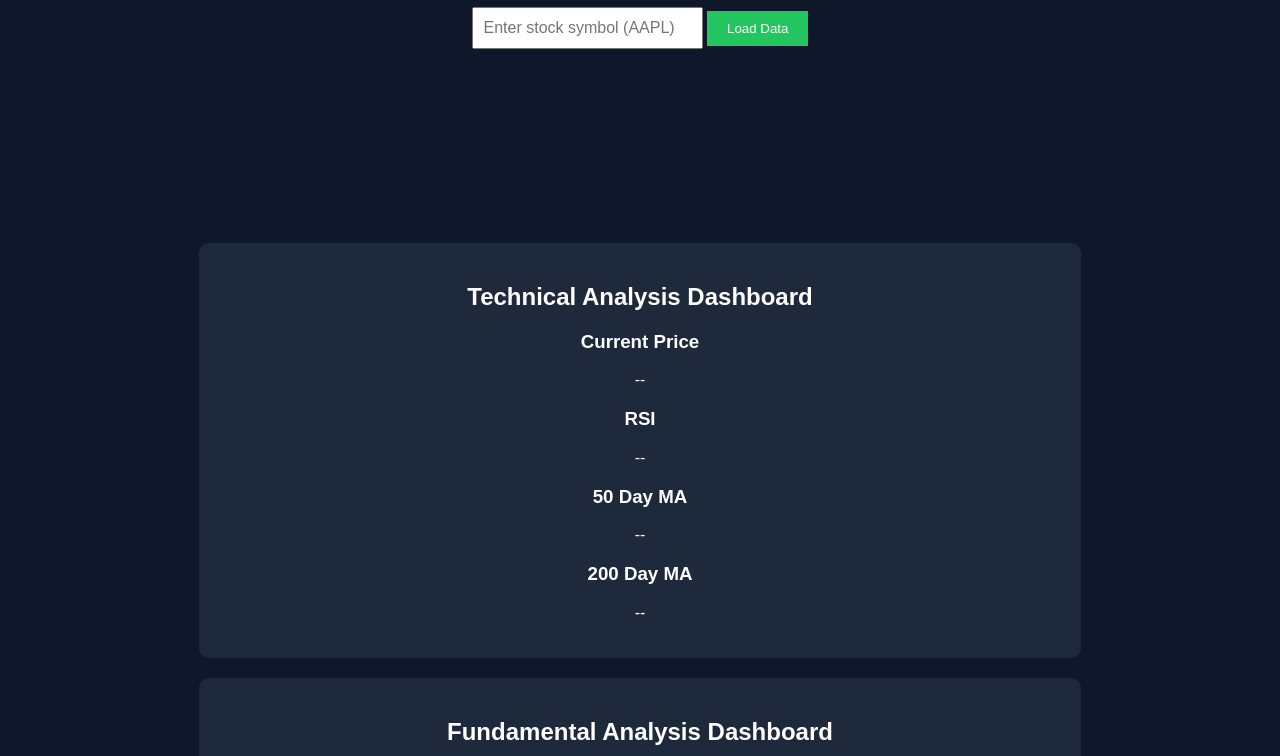
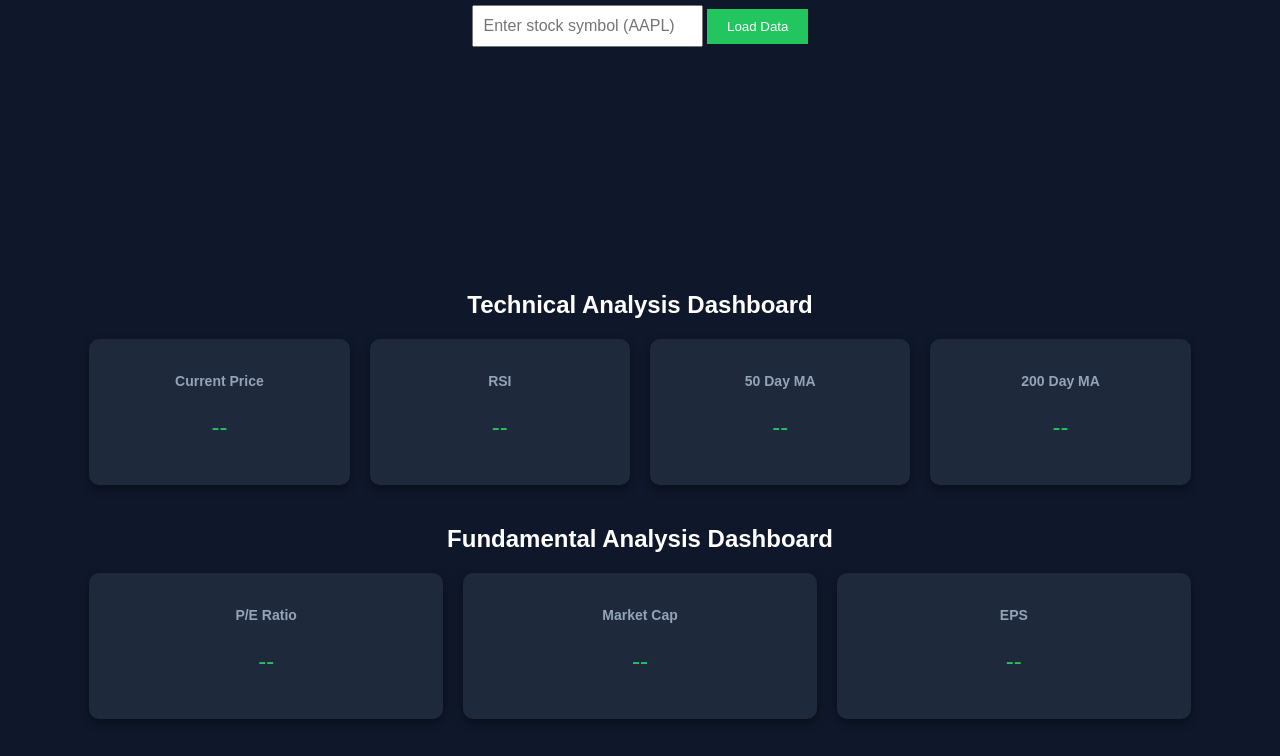
Before and after one commit to teppanomk/stock-predictor-site, a plain HTML site: page index.html in a window 1280 px wide. Shown: the part 111-867 px from the top of the page. Drawn offline with nearby package versions, Linux system fonts and the light colour scheme.

Commit message:
Update style.css

```diff
--- a/style.css
+++ b/style.css
@@ -1,21 +1,19 @@
 body{
-font-family: Arial;
+
+font-family:Arial;
 background:#0f172a;
 color:white;
 text-align:center;
-padding:30px;
+padding:20px;
+
 }
 
-section{
-background:#1e293b;
-margin:20px auto;
-padding:20px;
-border-radius:10px;
-width:70%;
+h1{
+margin-bottom:30px;
 }
 
 .search{
-margin-bottom:20px;
+margin-bottom:30px;
 }
 
 input{
@@ -34,4 +32,34 @@ cursor:pointer;
 canvas{
 max-width:900px;
 margin:auto;
+margin-bottom:40px;
 }
+
+.dashboard{
+width:90%;
+margin:auto;
+margin-bottom:40px;
+}
+
+.grid{
+display:grid;
+grid-template-columns:repeat(auto-fit,minmax(200px,1fr));
+gap:20px;
+}
+
+.card{
+background:#1e293b;
+padding:20px;
+border-radius:10px;
+box-shadow:0 4px 10px rgba(0,0,0,0.4);
+}
+
+.card h3{
+font-size:14px;
+color:#94a3b8;
+}
+
+.card p{
+font-size:24px;
+color:#22c55e;
+}
```
